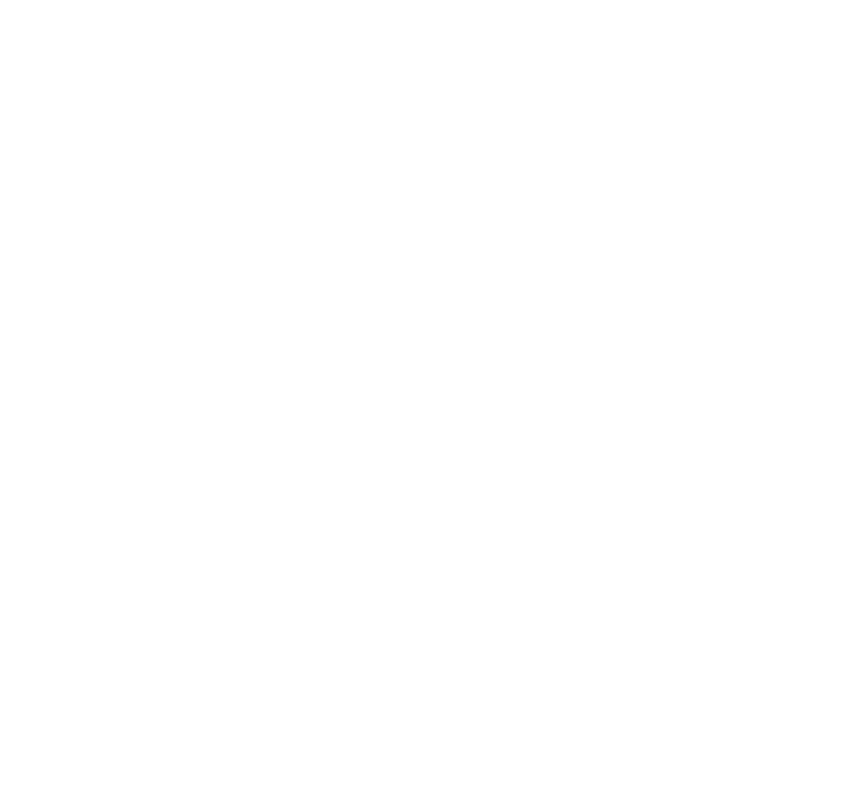
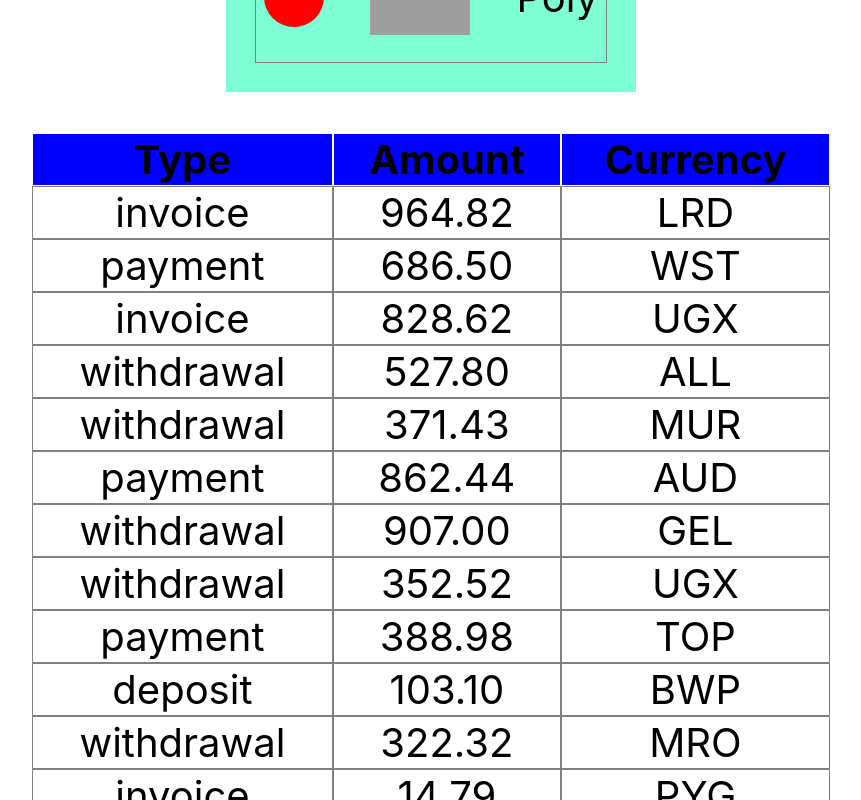
Before and after one commit to iSteffan/goit-react-hw-01-components, a React (Create React App) app: page / in a window 1280 px wide. Shown: the part 1940-2740 px from the top of the page, without its empty margins (209-1070 px from the left). Before the commit the page ends 1396 px from the top, so only its background shows below. Built offline with nearby package versions, Linux system fonts and the light colour scheme; grey boxes are pictures that could not be loaded.

Commit message:
update livepage path

```diff
--- a/package.json
+++ b/package.json
@@ -2,7 +2,7 @@
   "name": "react-homework-template",
   "version": "0.1.0",
   "private": true,
-  "homepage": "https://github.com/iSteffan/goit-react-hw-01-components/",
+  "homepage": "https://isteffan.github.io/goit-react-hw-01-components/",
   "dependencies": {
     "@testing-library/jest-dom": "^5.16.3",
     "@testing-library/react": "^12.1.4",
--- a/src/components/App.jsx
+++ b/src/components/App.jsx
@@ -1,15 +1,17 @@
 import { Profile } from "./Profile/Profile";
 import { Statistics } from "./Statistics/Statistics";
 import { FriendList } from "./FriendList/FriendList";
+import { TransactionHistory } from "./TransactionHistory/TransactionHistory";
 import user from "../backend-data/user.json"
 import data from '../backend-data/data.json';
 import friends from '../backend-data/friends.json';
+import transactions  from '../backend-data/transactions.json';
 
 export const App = () => {
   return (
     <div
       style={{
-        height: '100vh',
+        // height: '100vh',
         display: 'flex',
         flexDirection: "column",
         justifyContent: 'center',
@@ -21,6 +23,7 @@
       <Profile {...user} />
       <Statistics title="Upload stats" stats={data} />
       <FriendList friends={friends} />
+      <TransactionHistory items={transactions} />
     </div>
   );
 };
--- /dev/null
+++ b/src/components/TransactionHistory/TransactionHistory.jsx
@@ -0,0 +1,28 @@
+import PropTypes from "prop-types";
+import css from "./TransactionHistory.module.css";
+
+export const TransactionHistory = ({items}) => {
+    return (<table  className={css.table}>
+                <thead  className={css.head}>
+                    <tr>
+                        <th>Type</th>
+                        <th>Amount</th>
+                        <th>Currency</th>
+                    </tr>
+                </thead>
+
+                <tbody>
+                {items.map(item => (
+                    <tr  className={css.row} key={item.id}>
+                        <td  className={css.item}>{item.type}</td>
+                        <td  className={css.item}>{item.amount}</td>
+                        <td  className={css.item}>{item.currency}</td>
+                    </tr>))}
+
+                </tbody>
+            </table>)
+}
+
+TransactionHistory.propTypes = {
+    items: PropTypes.arrayOf(PropTypes.object).isRequired,
+};
--- /dev/null
+++ b/src/components/TransactionHistory/TransactionHistory.module.css
@@ -0,0 +1,16 @@
+.table {
+  width: 800px;
+  text-align: center;
+}
+
+.head {
+  background-color: blue;
+}
+
+.row {
+  outline: 1px solid gray;
+}
+
+.item {
+  outline: 1px solid gray;
+}
```
